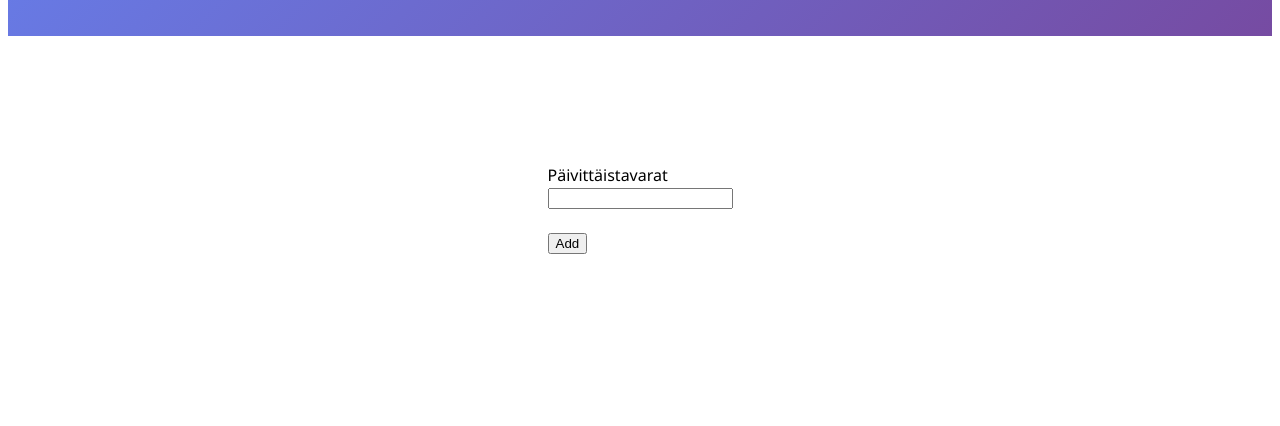
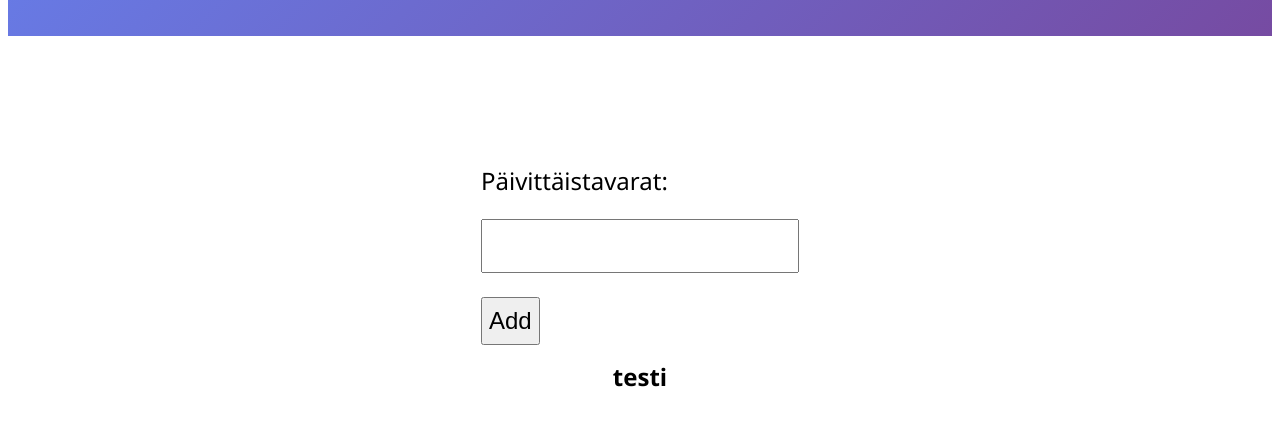
Before and after one commit to QsFoxStudy/Web-sovellusten-kehitt-minen-Javascriptill-TO00BL10-3026, a plain HTML site: page Javascript projektit/Projekti_Yksi_DOM_Skriptaus/index.html in a window 1280 px wide. Shown: the part 132-558 px from the top of the page. Drawn offline with Linux system fonts and the light colour scheme.

Commit message:
projekti 1.3

```diff
--- a/Javascript projektit/Projekti_Yksi_DOM_Skriptaus/css/styles.css
+++ b/Javascript projektit/Projekti_Yksi_DOM_Skriptaus/css/styles.css
@@ -1,11 +1,10 @@
 #form {
-    margin-top: 8em;
+    margin-top: 8rem;
     display: flex;
     flex-direction: column;
-    padding: 0;
     font-family: 'Segoe UI', sans-serif;
     align-items: center;
-    height: 100vh;
+    height: 20vh;
 
 }
 
@@ -20,3 +19,28 @@
     align-items: center;
     height: 20vh;
 }
+
+#lista {
+    margin-top: 1rem;
+    display: flex;
+    flex-direction: column;
+    font-family: 'Segoe UI', sans-serif;
+    align-items: center;
+    height: 20vh;
+
+}
+
+input {
+    display: block;
+    margin-bottom: 1em;
+    height: 2em;
+    font-size: 1.5em;
+}
+
+label {
+    display: block;
+    margin-bottom: 0.3em;
+    height: 2em;
+    font-size: 1.5em;
+
+}
--- a/Javascript projektit/Projekti_Yksi_DOM_Skriptaus/index.html
+++ b/Javascript projektit/Projekti_Yksi_DOM_Skriptaus/index.html
@@ -12,11 +12,14 @@
     </div>
     <div id="form">
       <form>
-        <label for="items">Päivittäistavarat</label><br />
-        <input type="text" id="items" name="items" /><br /><br />
-        <input type="submit" value="Add" />
+        <label for="items">Päivittäistavarat:</label>
+        <input type="text" id="items" name="items" />
+        <input type="button" value="Add" id="nappi"/>
       </form>
     </div>
+    <div id="lista">
+      <h2>testi</h2>
+    </div>
+    <script src="script.js"></script>
   </body>
-  <script src="script.js"></script>
 </html>
--- a/Javascript projektit/Projekti_Yksi_DOM_Skriptaus/script.js
+++ b/Javascript projektit/Projekti_Yksi_DOM_Skriptaus/script.js
@@ -0,0 +1,3 @@
+document.getElementById("nappi").addEventListener("click", lisaaListaan);
+
+const listanpaikka = document.querySelector("#form");
```
